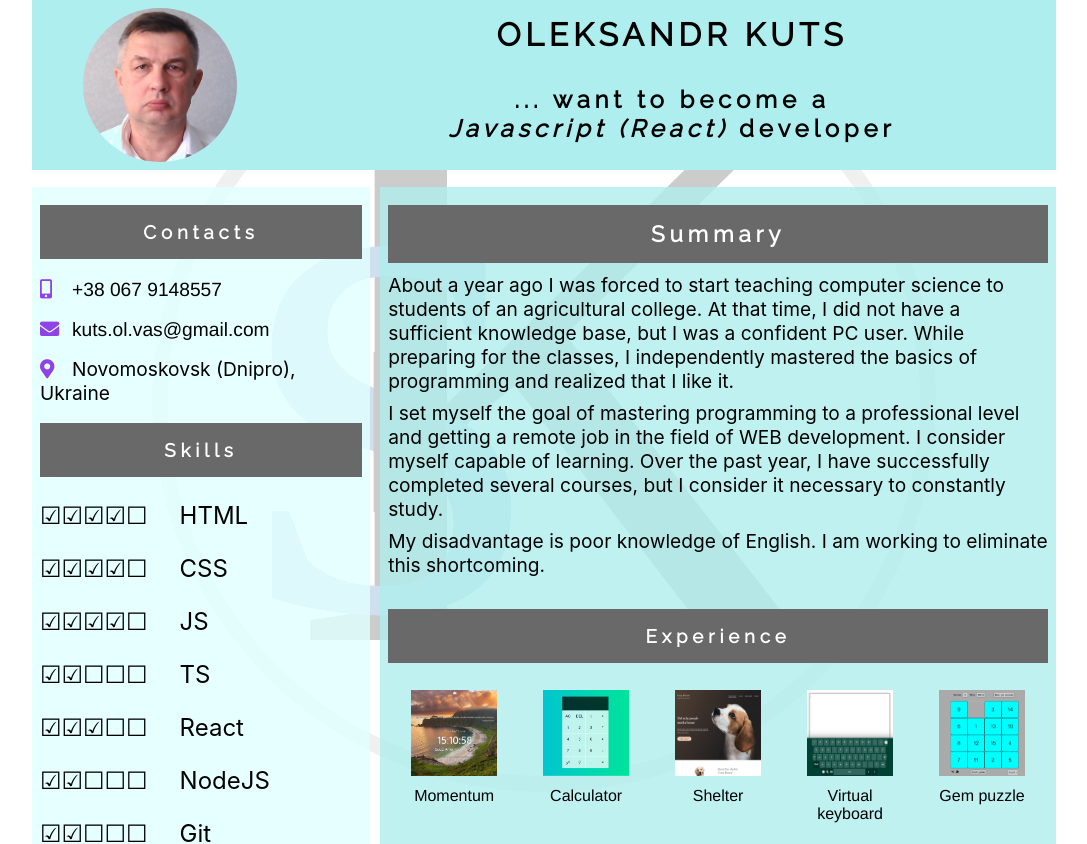
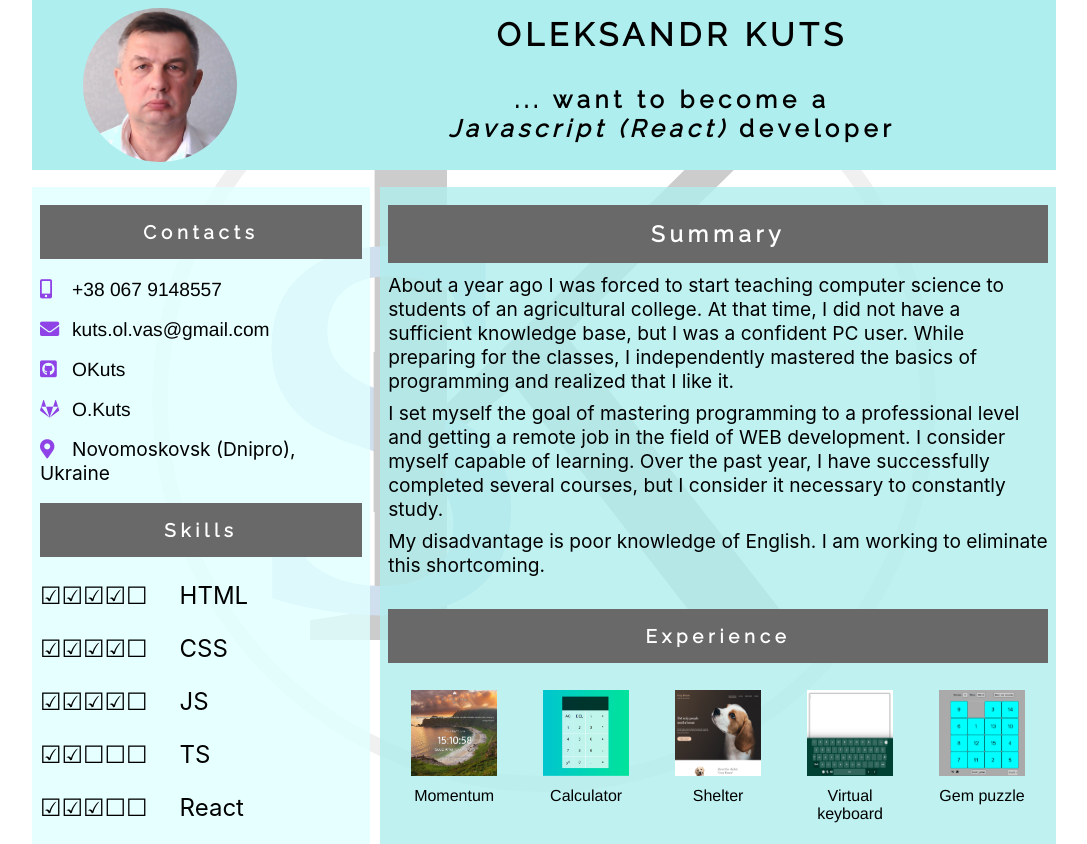
Before and after one commit to OKuts/resume, a React (Create React App) app: page / in a window 1280 px wide. Shown: the top 844 px of the page, without its empty margins (96-1183 px from the left). Built offline with nearby package versions, Linux system fonts and the light colour scheme.

Commit message:
feat: add git to contacts

```diff
--- a/src/App.css
+++ b/src/App.css
@@ -172,7 +172,7 @@ h1, h2, h3 {
   width: 100%;
 }
 
-.fas {
+.fas, .fab {
   min-width: 2rem;
   color: rgb(143, 67, 230)
 }
--- a/src/components/Contacts.js
+++ b/src/components/Contacts.js
@@ -14,6 +14,14 @@ export const Contacts = () =>{
                         <a href="mailto:kuts.ol.vas@gmail.com">kuts.ol.vas@gmail.com</a>
                     </li>
                     <li>
+                        <i class="fab fa-github-square"></i>
+                        <a href="https://github.com/OKuts">OKuts</a>
+                    </li>
+                    <li>
+                        <i class="fab fa-gitlab"></i>
+                        <a href="https://gitlab.com/O.Kuts">O.Kuts</a>
+                    </li>
+                    <li>
                         <i className="fas fa-map-marker-alt"></i>
                         Novomoskovsk (Dnipro), Ukraine
                     </li>
```
Also changed, not shown: 10 other files (tests, documents, lock files or other folders).
